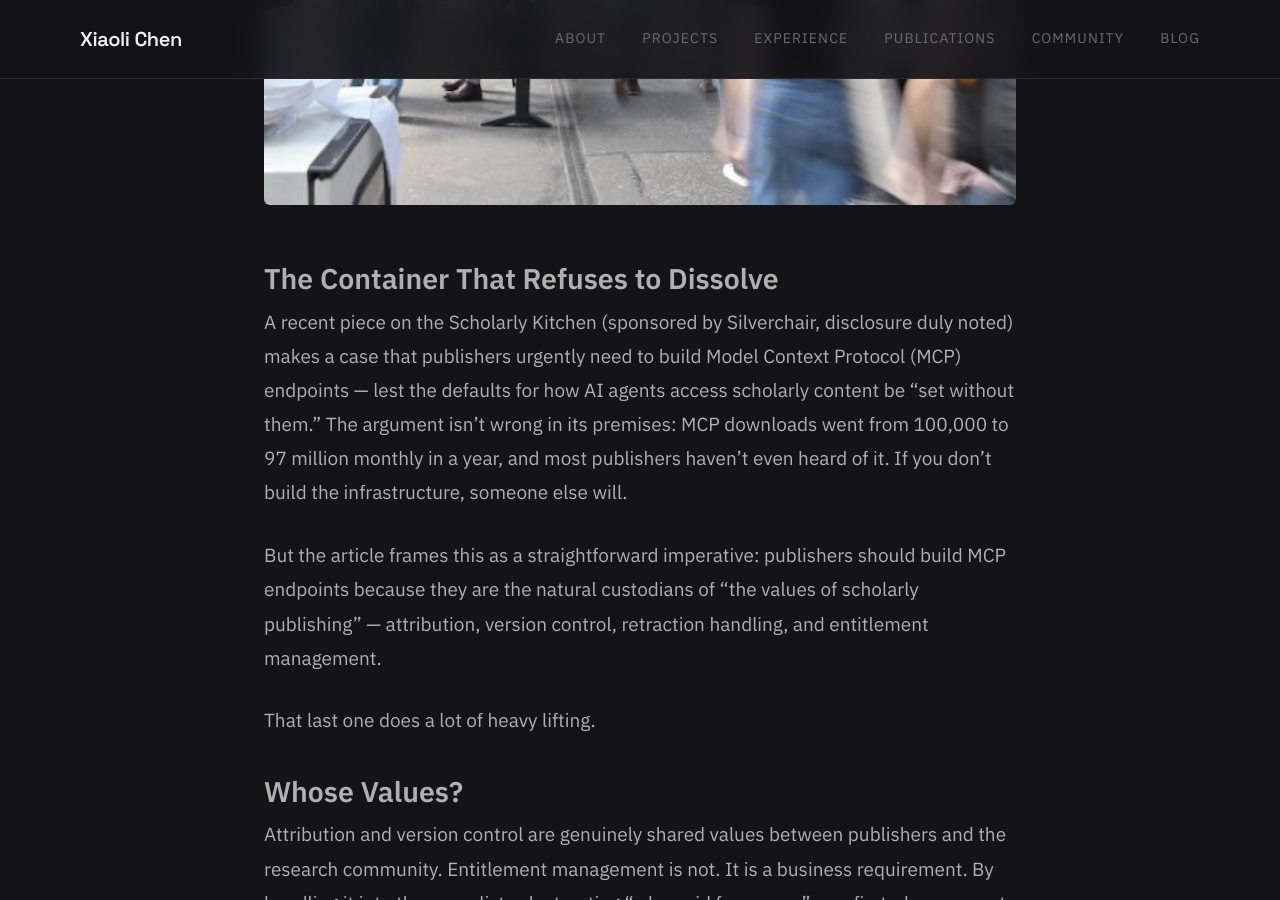
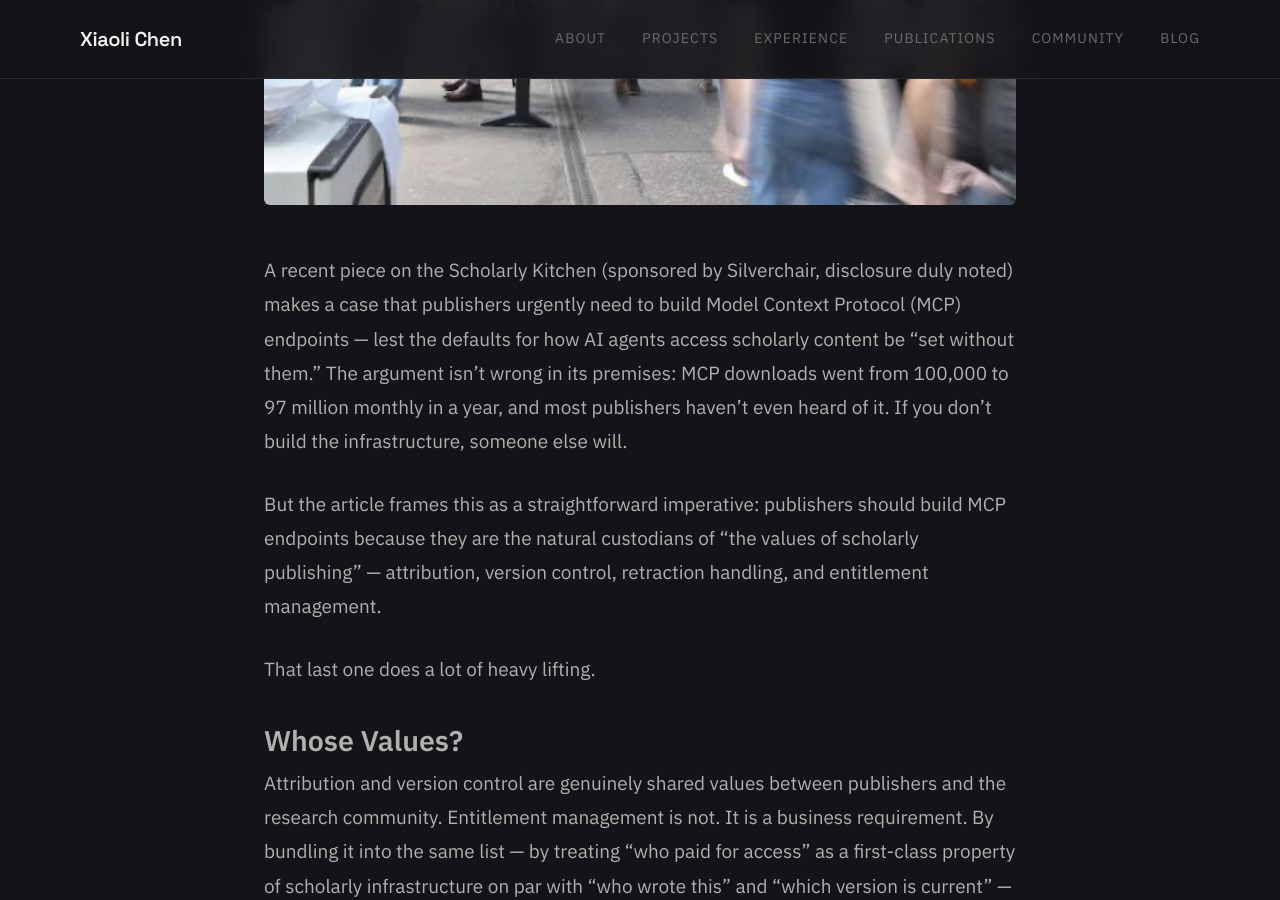
Before and after one commit to xchen101/xchen101.github.io, a Jekyll site: the page built from _posts/2026-05-27-the-container-that-refuses-to-dissolve.md, in a window 1280 px wide and 900 px high, scrolled down 591 px. Built offline with Jekyll 4.4.1, drawn with Linux system fonts in a browser that asks for light colours.

Commit message:
Update 2026-05-27-the-container-that-refuses-to-dissolve.md

```diff
--- a/_posts/2026-05-27-the-container-that-refuses-to-dissolve.md
+++ b/_posts/2026-05-27-the-container-that-refuses-to-dissolve.md
@@ -7,8 +7,6 @@ description: "On publishers building MCP endpoints, the changing nature of schol
 lang: en
 image: /img/container-that-refuses-to-dissolve.jpg
 ---
-
-# The Container That Refuses to Dissolve
 
 A recent piece on the Scholarly Kitchen (sponsored by Silverchair, disclosure duly noted) makes a case that publishers urgently need to build Model Context Protocol (MCP) endpoints — lest the defaults for how AI agents access scholarly content be "set without them." The argument isn't wrong in its premises: MCP downloads went from 100,000 to 97 million monthly in a year, and most publishers haven't even heard of it. If you don't build the infrastructure, someone else will.
 
```
